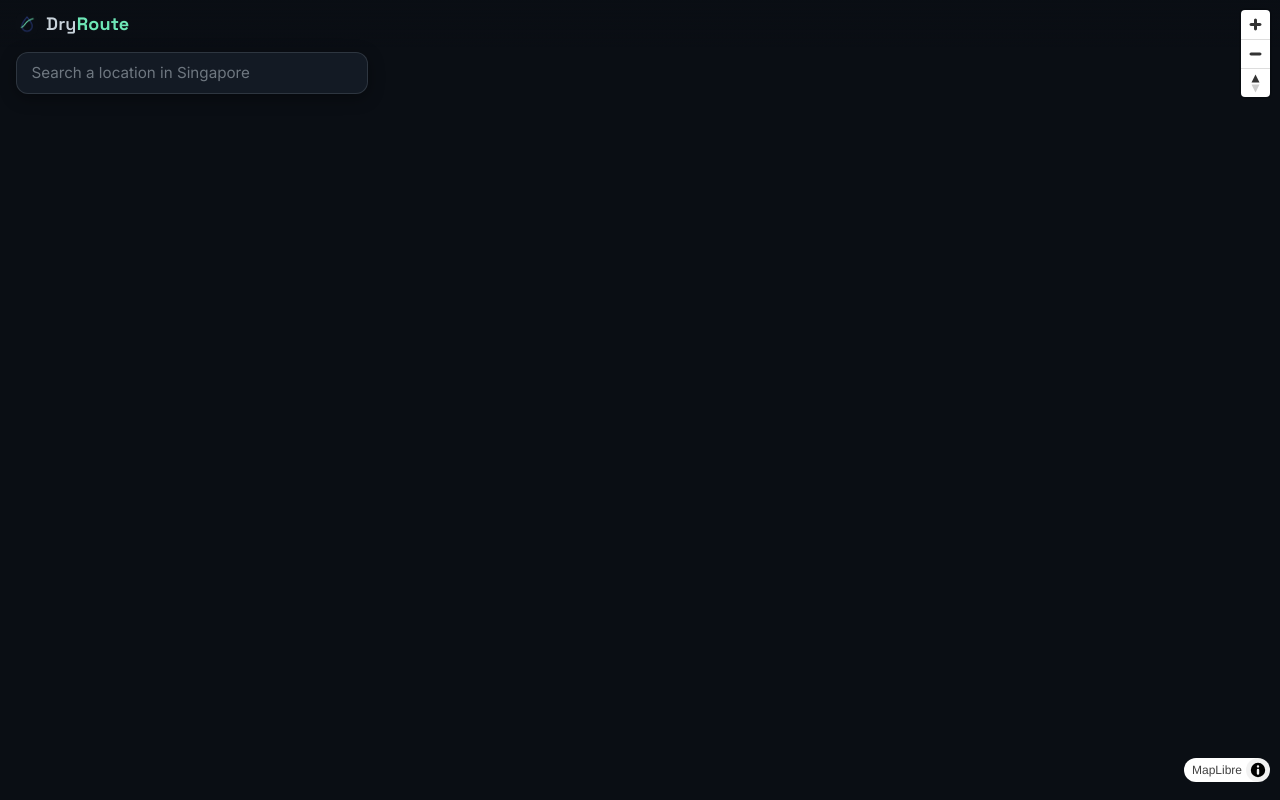
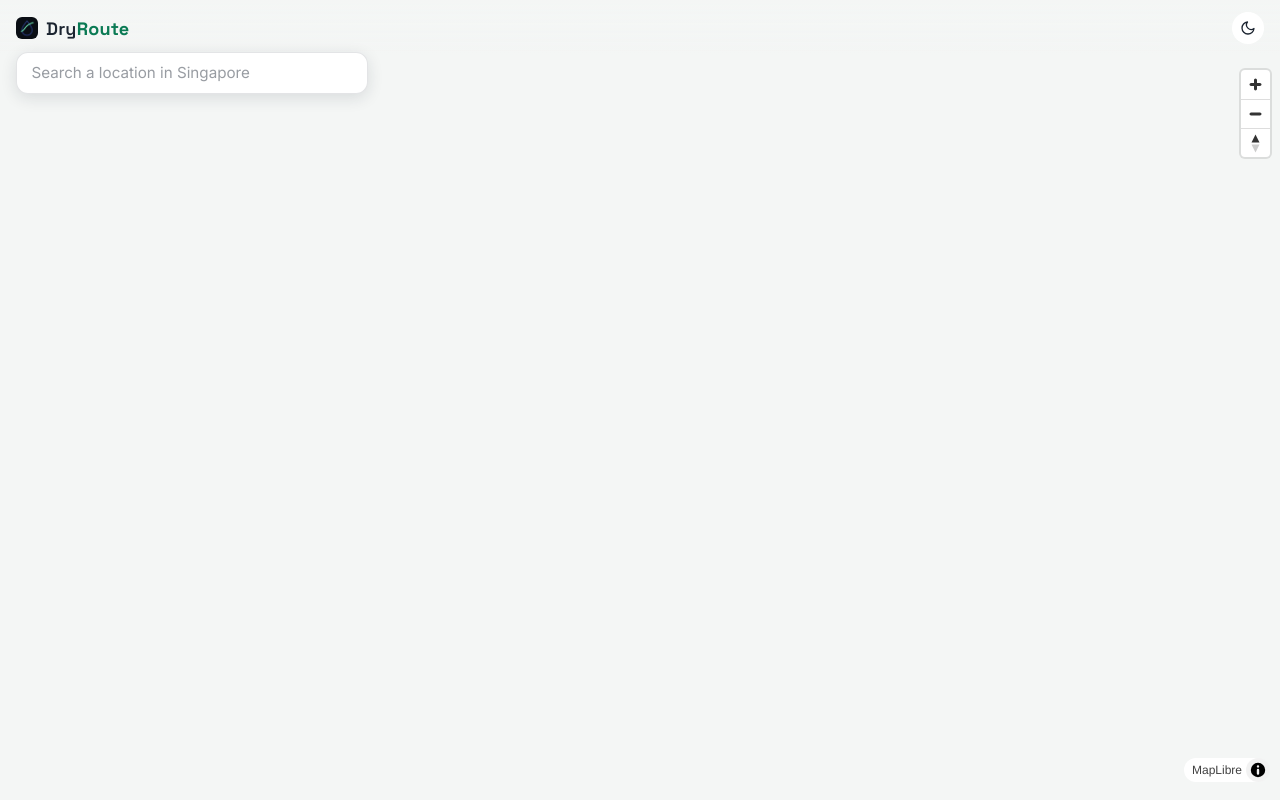
Before and after one commit to potassiumflouride/DryRoute, a website built with Vite: page apps/web/index.html in a window 1280 px wide. Built offline with nearby package versions, Linux system fonts and the light colour scheme; what @protomaps/basemaps would draw is missing.

Commit message:
Add light/dark theme toggle to web frontend
Adds a header button that switches the app between light and dark
mode, swapping both the CSS token palette and the Protomaps basemap
flavor/sprite together, with the choice persisted in localStorage.

```diff
--- a/apps/web/src/main.ts
+++ b/apps/web/src/main.ts
@@ -1,11 +1,34 @@
-import maplibregl from "maplibre-gl";
+import maplibregl, { type StyleSpecification } from "maplibre-gl";
 import "maplibre-gl/dist/maplibre-gl.css";
 import { layers, namedFlavor } from "@protomaps/basemaps";
 import { initSearch } from "./search";
+import { applyTheme, getInitialTheme, type Theme } from "./theme";
 import "./style.css";
 
 const TILES_SOURCE = "protomaps";
 const TILES_URL = "/tiles/singapore/{z}/{x}/{y}.mvt";
+
+function buildMapStyle(theme: Theme): StyleSpecification {
+  return {
+    version: 8,
+    glyphs: "https://protomaps.github.io/basemaps-assets/fonts/{fontstack}/{range}.pbf",
+    sprite: `https://protomaps.github.io/basemaps-assets/sprites/v4/${theme}`,
+    sources: {
+      [TILES_SOURCE]: {
+        type: "vector",
+        tiles: [`${window.location.origin}${TILES_URL}`],
+        minzoom: 0,
+        maxzoom: 15,
+        attribution:
+          '© <a href="https://www.openstreetmap.org/copyright">OpenStreetMap</a> contributors',
+      },
+    },
+    layers: layers(TILES_SOURCE, namedFlavor(theme), { lang: "en" }),
+  };
+}
+
+const theme = getInitialTheme();
+applyTheme(theme);
 
 const app = document.querySelector<HTMLDivElement>("#app");
 if (app) {
@@ -13,6 +36,10 @@ if (app) {
     <header class="app-header">
       <img class="app-header__mark" src="/pwa-192x192.png" alt="" />
       <span class="app-header__wordmark">Dry<strong>Route</strong></span>
+      <button class="theme-toggle" type="button" aria-label="Toggle light/dark theme">
+        <svg class="icon-sun" viewBox="0 0 24 24" fill="none" stroke="currentColor" stroke-width="2" stroke-linecap="round"><circle cx="12" cy="12" r="4"/><path d="M12 2v2M12 20v2M4.9 4.9l1.4 1.4M17.7 17.7l1.4 1.4M2 12h2M20 12h2M4.9 19.1l1.4-1.4M17.7 6.3l1.4-1.4"/></svg>
+        <svg class="icon-moon" viewBox="0 0 24 24" fill="none" stroke="currentColor" stroke-width="2" stroke-linecap="round" stroke-linejoin="round"><path d="M21 12.8A9 9 0 1 1 11.2 3a7 7 0 0 0 9.8 9.8z"/></svg>
+      </button>
     </header>
     <div class="search">
       <input
@@ -28,22 +55,7 @@ if (app) {
 
   const map = new maplibregl.Map({
     container: "map",
-    style: {
-      version: 8,
-      glyphs: "https://protomaps.github.io/basemaps-assets/fonts/{fontstack}/{range}.pbf",
-      sprite: "https://protomaps.github.io/basemaps-assets/sprites/v4/dark",
-      sources: {
-        [TILES_SOURCE]: {
-          type: "vector",
-          tiles: [`${window.location.origin}${TILES_URL}`],
-          minzoom: 0,
-          maxzoom: 15,
-          attribution:
-            '© <a href="https://www.openstreetmap.org/copyright">OpenStreetMap</a> contributors',
-        },
-      },
-      layers: layers(TILES_SOURCE, namedFlavor("dark"), { lang: "en" }),
-    },
+    style: buildMapStyle(theme),
     bounds: [
       [103.59, 1.16], // SW
       [104.05, 1.48], // NE
@@ -52,4 +64,11 @@ if (app) {
   });
   map.addControl(new maplibregl.NavigationControl());
   initSearch(map);
+
+  const toggle = document.querySelector<HTMLButtonElement>(".theme-toggle");
+  toggle?.addEventListener("click", () => {
+    const next: Theme = document.documentElement.dataset.theme === "light" ? "dark" : "light";
+    applyTheme(next);
+    map.setStyle(buildMapStyle(next));
+  });
 }
--- a/apps/web/src/search.ts
+++ b/apps/web/src/search.ts
@@ -37,7 +37,9 @@ export function initSearch(map: maplibregl.Map): void {
     if (marker) {
       marker.remove();
     }
-    marker = new maplibregl.Marker({ color: "#6ee7b7" })
+    marker = new maplibregl.Marker({
+      color: getComputedStyle(document.documentElement).getPropertyValue("--dry").trim(),
+    })
       .setLngLat([result.lon, result.lat])
       .addTo(map);
 
--- a/apps/web/src/style.css
+++ b/apps/web/src/style.css
@@ -5,9 +5,33 @@
   --rain: #4c6efd;
   --dry: #6ee7b7;
 
+  --border: rgba(201, 211, 219, 0.15);
+  --placeholder: rgba(201, 211, 219, 0.5);
+  --shadow: rgba(0, 0, 0, 0.35);
+  --hover: rgba(110, 231, 183, 0.1);
+  --address: rgba(201, 211, 219, 0.6);
+  --header-fade-start: rgba(10, 14, 20, 0.85);
+  --header-fade-end: rgba(10, 14, 20, 0);
+
   --font-display: "Space Grotesk", system-ui, sans-serif;
   --font-body: "Inter", system-ui, sans-serif;
   --font-mono: "IBM Plex Mono", ui-monospace, monospace;
+}
+
+:root[data-theme="light"] {
+  --ink: #f4f6f5;
+  --slate: #ffffff;
+  --mist: #1b2430;
+  --rain: #3a56d4;
+  --dry: #0a7a54;
+
+  --border: rgba(27, 36, 48, 0.12);
+  --placeholder: rgba(27, 36, 48, 0.45);
+  --shadow: rgba(27, 36, 48, 0.12);
+  --hover: rgba(10, 122, 84, 0.1);
+  --address: rgba(27, 36, 48, 0.6);
+  --header-fade-start: rgba(244, 246, 245, 0.9);
+  --header-fade-end: rgba(244, 246, 245, 0);
 }
 
 html,
@@ -37,7 +61,7 @@ body {
   align-items: center;
   gap: 0.5rem;
   padding: calc(env(safe-area-inset-top, 0px) + 0.75rem) 1rem 0.75rem;
-  background: linear-gradient(to bottom, rgba(10, 14, 20, 0.85), rgba(10, 14, 20, 0));
+  background: linear-gradient(to bottom, var(--header-fade-start), var(--header-fade-end));
   pointer-events: none;
 }
 
@@ -61,6 +85,43 @@ body {
   font-weight: 700;
 }
 
+.theme-toggle {
+  pointer-events: auto;
+  margin-left: auto;
+  width: 32px;
+  height: 32px;
+  border: none;
+  border-radius: 50%;
+  background: var(--slate);
+  color: var(--mist);
+  display: flex;
+  align-items: center;
+  justify-content: center;
+  cursor: pointer;
+  flex-shrink: 0;
+}
+
+.theme-toggle:hover {
+  color: var(--dry);
+}
+
+.theme-toggle svg {
+  width: 16px;
+  height: 16px;
+}
+
+.theme-toggle .icon-moon {
+  display: none;
+}
+
+:root[data-theme="light"] .theme-toggle .icon-sun {
+  display: none;
+}
+
+:root[data-theme="light"] .theme-toggle .icon-moon {
+  display: block;
+}
+
 .search {
   position: absolute;
   top: calc(env(safe-area-inset-top, 0px) + 3.25rem);
@@ -73,18 +134,18 @@ body {
 .search__input {
   width: 100%;
   box-sizing: border-box;
-  border: 1px solid rgba(201, 211, 219, 0.15);
+  border: 1px solid var(--border);
   border-radius: 0.75rem;
   padding: 0.65rem 0.9rem;
   background: var(--slate);
   color: var(--mist);
   font-family: var(--font-body);
   font-size: 0.95rem;
-  box-shadow: 0 4px 16px rgba(0, 0, 0, 0.35);
+  box-shadow: 0 4px 16px var(--shadow);
 }
 
 .search__input::placeholder {
-  color: rgba(201, 211, 219, 0.5);
+  color: var(--placeholder);
 }
 
 .search__input:focus {
@@ -98,7 +159,7 @@ body {
   padding: 0.25rem;
   background: var(--slate);
   border-radius: 0.75rem;
-  box-shadow: 0 4px 16px rgba(0, 0, 0, 0.35);
+  box-shadow: 0 4px 16px var(--shadow);
   max-height: 60vh;
   overflow-y: auto;
 }
@@ -114,7 +175,7 @@ body {
 
 .search__result:hover,
 .search__result:active {
-  background: rgba(110, 231, 183, 0.1);
+  background: var(--hover);
 }
 
 .search__result-name {
@@ -124,11 +185,11 @@ body {
 
 .search__result-address {
   font-size: 0.75rem;
-  color: rgba(201, 211, 219, 0.6);
+  color: var(--address);
 }
 
 .maplibregl-ctrl-top-right {
-  margin-top: env(safe-area-inset-top, 0px);
+  margin-top: calc(env(safe-area-inset-top, 0px) + 60px);
 }
 
 .maplibregl-ctrl-bottom-right {
--- /dev/null
+++ b/apps/web/src/theme.ts
@@ -0,0 +1,17 @@
+export type Theme = "light" | "dark";
+
+const STORAGE_KEY = "dryroute-theme";
+
+export function getInitialTheme(): Theme {
+  const stored = localStorage.getItem(STORAGE_KEY);
+  if (stored === "light" || stored === "dark") return stored;
+  return matchMedia("(prefers-color-scheme: light)").matches ? "light" : "dark";
+}
+
+export function applyTheme(theme: Theme): void {
+  document.documentElement.dataset.theme = theme;
+  localStorage.setItem(STORAGE_KEY, theme);
+  document
+    .querySelector('meta[name="theme-color"]')
+    ?.setAttribute("content", theme === "light" ? "#f4f6f5" : "#0a0e14");
+}
```
